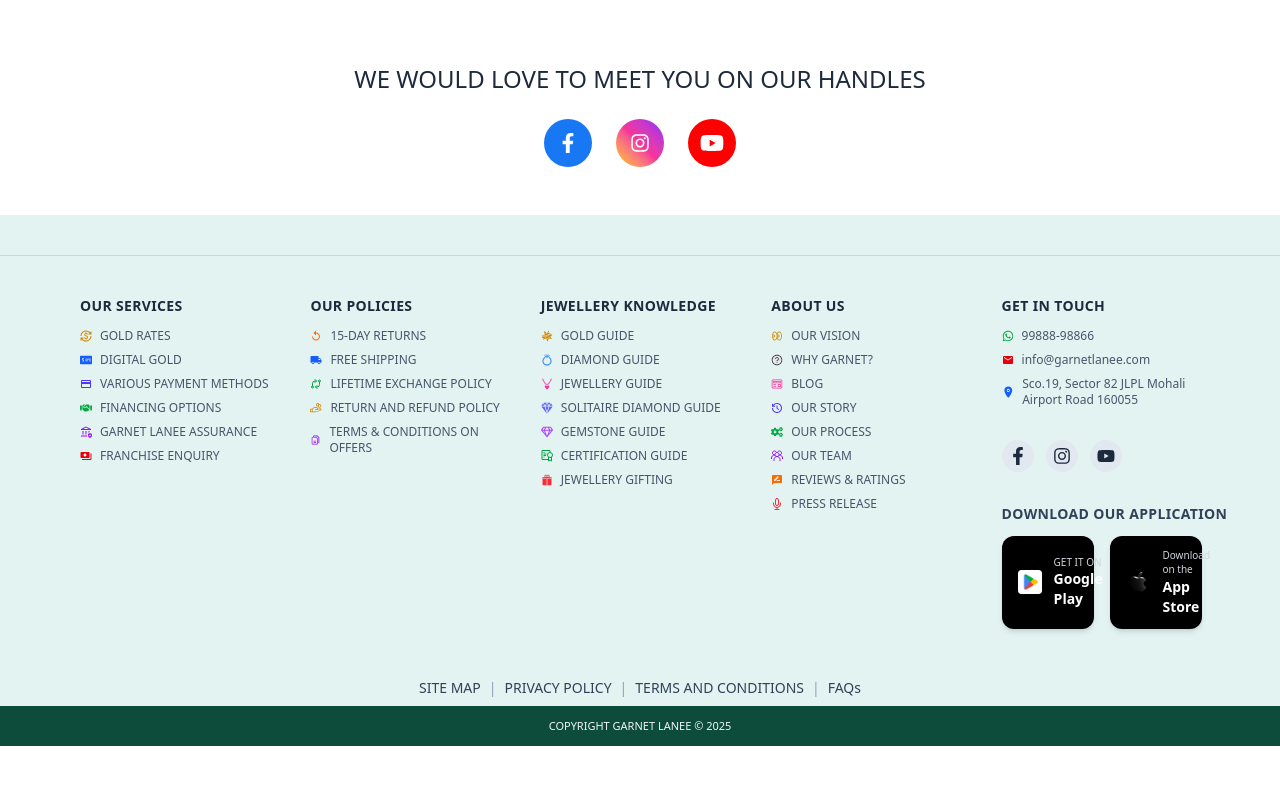
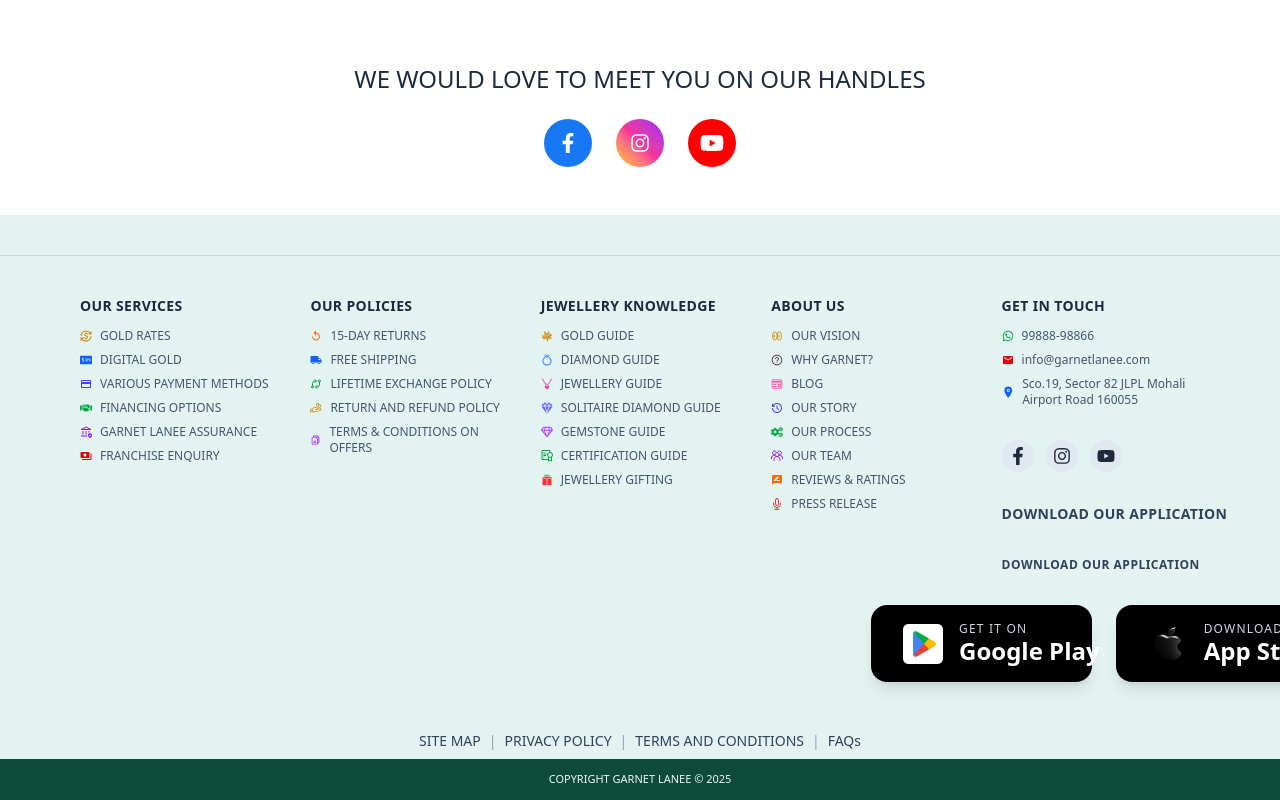
Before and after one commit to Yuktamahajan1999/Gemlay_jewels, a React (Vite) app: page / in a window 1280 px wide. Shown: the part 8062-8862 px from the top of the page. Before the commit the page ends 8808 px from the top, so only its background shows below. Built offline with nearby package versions, Linux system fonts and the light colour scheme.

Commit message:
made some fixes

```diff
--- a/src/Components/footer.jsx
+++ b/src/Components/footer.jsx
@@ -23,7 +23,6 @@
 
             <div className="max-w-6xl mx-auto px-4 py-10 grid grid-cols-1 md:grid-cols-5 gap-8 text-sm">
 
-                {/* Column 1 */}
                 <div>
                     <h3 className="text-sm font-semibold mb-3 uppercase tracking-wide">Our Services</h3>
                     <ul className="space-y-2 text-xs text-slate-600">
@@ -67,7 +66,6 @@
                     </ul>
                 </div>
 
-                {/* Column 2 */}
                 <div>
                     <h3 className="text-sm font-semibold mb-3 uppercase tracking-wide">Our Policies</h3>
                     <ul className="space-y-2 text-xs text-slate-600">
@@ -105,7 +103,6 @@
                     </ul>
                 </div>
 
-                {/* Column 3 */}
                 <div>
                     <h3 className="text-sm font-semibold mb-3 uppercase tracking-wide">Jewellery Knowledge</h3>
                     <ul className="space-y-2 text-xs text-slate-600">
@@ -155,7 +152,6 @@
                     </ul>
                 </div>
 
-                {/* Column 4 */}
                 <div>
                     <h3 className="text-sm font-semibold mb-3 uppercase tracking-wide">About Us</h3>
                     <ul className="space-y-2 text-xs text-slate-600">
@@ -211,7 +207,6 @@
                     </ul>
                 </div>
 
-                {/* Column 5 */}
                 <div>
                     <h3 className="text-sm font-semibold mb-3 uppercase tracking-wide">Get In Touch</h3>
 
@@ -256,26 +251,52 @@
                             Download Our Application
                         </h3>
 
-                        <div className="flex flex-col sm:flex-row gap-4">
+                        <div className="mt-8">
+                            <h3 className="text-[12px] font-semibold mb-3 uppercase tracking-[0.5px] text-slate-700">
+                                Download Our Application
+                            </h3>
 
-                            <a href="https://play.google.com/store"
-                                className="flex items-center gap-3 bg-black text-white px-4 py-3 rounded-xl w-56 shadow-md hover:shadow-lg hover:bg-gray-900 transition">
-                                <img src="/images/playstore.webp" className="h-6 w-6" />
-                                <div>
-                                    <div className="text-[10px] text-gray-300">GET IT ON</div>
-                                    <div className="text-sm font-semibold">Google Play</div>
-                                </div>
-                            </a>
+                            <div className="flex flex-col sm:flex-row justify-center items-center gap-6 mt-8">
+                                <a
+                                    href="https://play.google.com/store"
+                                    className="flex items-center gap-4 bg-black text-white px-6 py-3 sm:px-8 sm:py-4 rounded-2xl w-[360px] sm:w-[460px] shadow-lg hover:shadow-xl transition-all duration-200 ring-1 ring-white/20"
+                                    aria-label="Get it on Google Play"
+                                >
+                                    <img
+                                        src="/images/playstore.webp"
+                                        alt="Google Play logo"
+                                        className="h-10 w-10 flex-shrink-0 object-contain"
+                                    />
+                                    <div className="flex flex-col text-left">
+                                        <span className="text-[11px] sm:text-xs text-gray-300 tracking-widest font-medium uppercase leading-tight whitespace-nowrap">
+                                            GET IT ON
+                                        </span>
+                                        <span className="text-lg sm:text-2xl font-semibold leading-tight whitespace-nowrap">
+                                            Google Play
+                                        </span>
+                                    </div>
+                                </a>
 
-                            <a href="https://apple.com/in/app-store"
-                                className="flex items-center gap-3 bg-black text-white px-4 py-3 rounded-xl w-56 shadow-md hover:shadow-lg hover:bg-gray-900 transition">
-                                <img src="/images/apple.png" className="h-6 w-6" />
-                                <div>
-                                    <div className="text-[10px] text-gray-300">Download on the</div>
-                                    <div className="text-sm font-semibold">App Store</div>
-                                </div>
-                            </a>
-
+                                <a
+                                    href="https://apple.com/in/app-store"
+                                    className="flex items-center gap-4 bg-black text-white px-6 py-3 sm:px-8 sm:py-4 rounded-2xl w-[360px] sm:w-[460px] shadow-lg hover:shadow-xl transition-all duration-200 ring-1 ring-white/20"
+                                    aria-label="Download on the App Store"
+                                >
+                                    <img
+                                        src="/images/apple.png"
+                                        alt="App Store logo"
+                                        className="h-10 w-10 flex-shrink-0 object-contain"
+                                    />
+                                    <div className="flex flex-col text-left">
+                                        <span className="text-[11px] sm:text-xs text-gray-300 tracking-widest font-medium uppercase leading-tight whitespace-nowrap">
+                                            DOWNLOAD ON THE
+                                        </span>
+                                        <span className="text-lg sm:text-2xl font-semibold leading-tight whitespace-nowrap">
+                                            App Store
+                                        </span>
+                                    </div>
+                                </a>
+                            </div>
                         </div>
                     </div>
                 </div>
```
